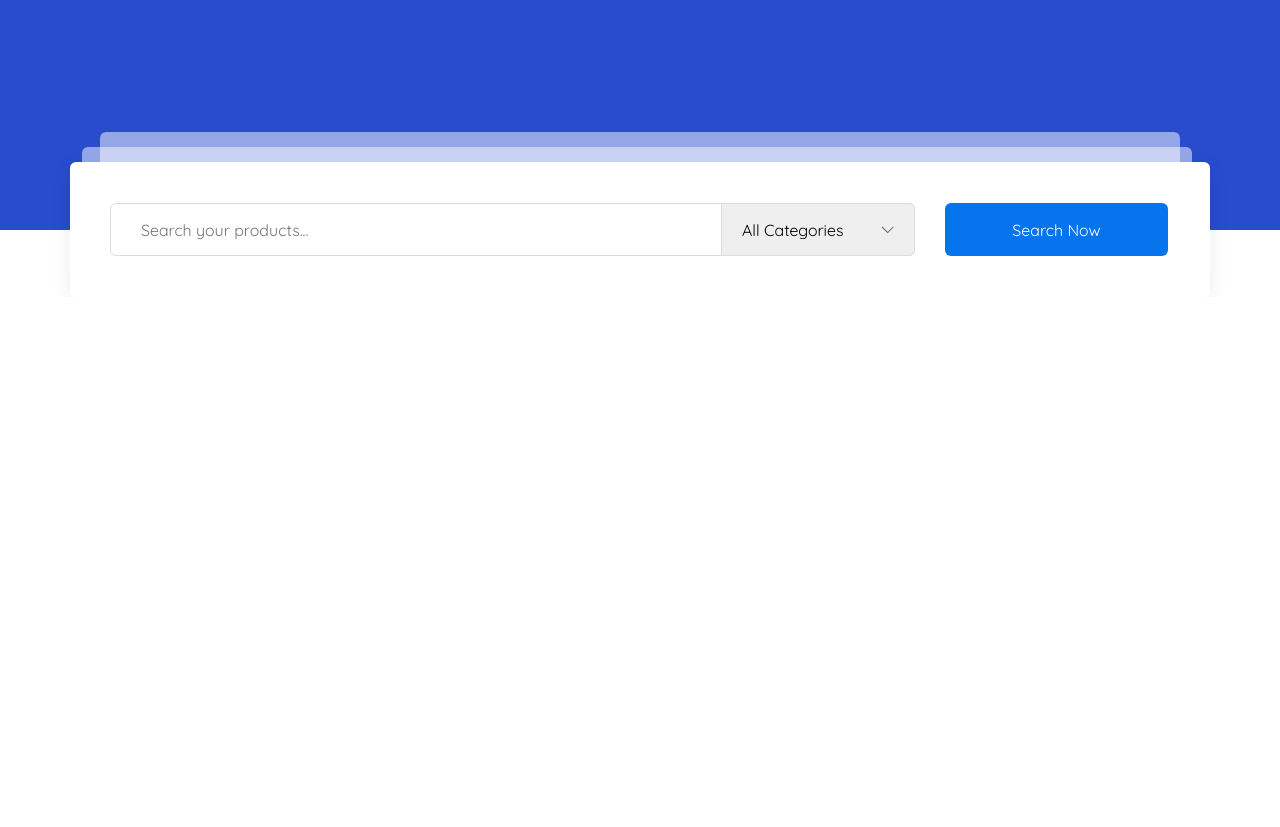
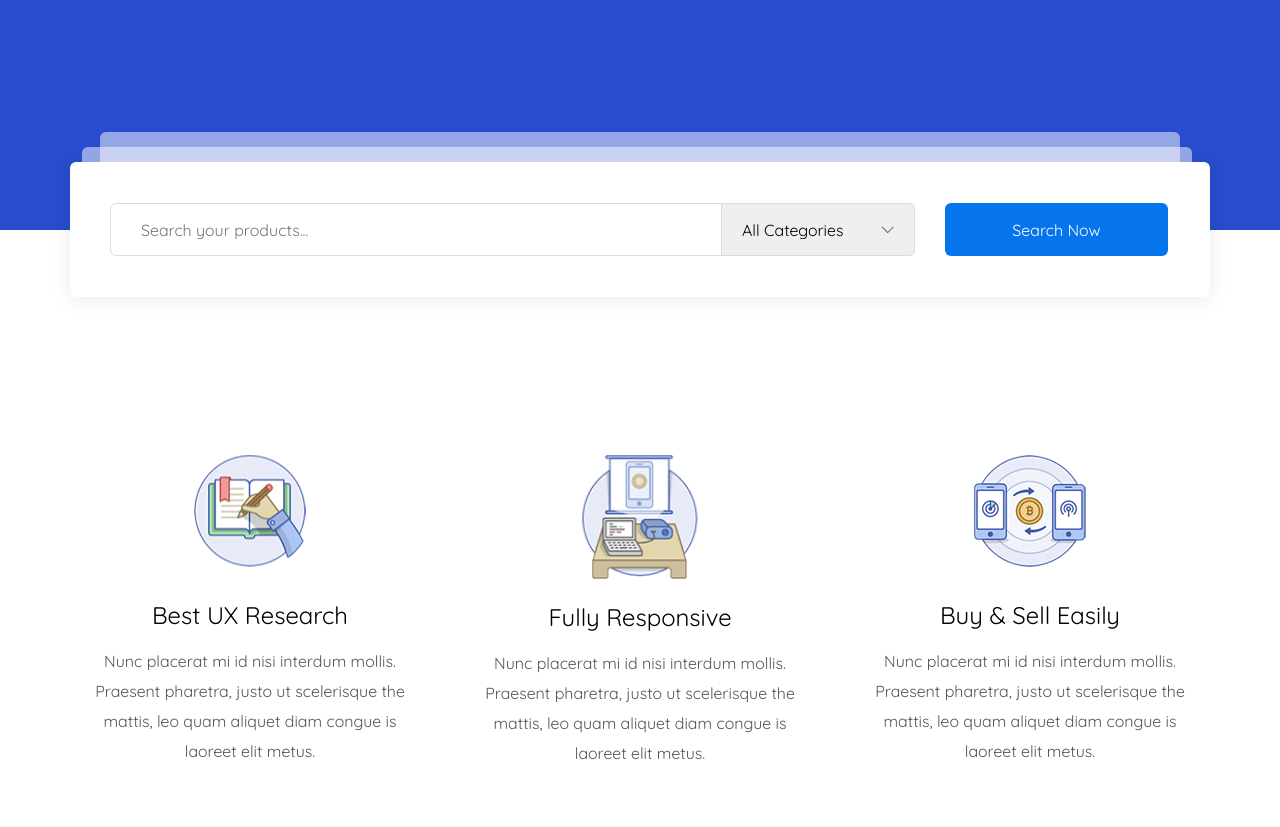
Before and after one commit to daria-dudka/Martplace, a website: page app/index.html in a window 1280 px wide. Shown: the part 677-1504 px from the top of the page. Before the commit the page ends 974 px from the top, so only its background shows below. Drawn offline with nearby package versions, Linux system fonts and the light colour scheme; files that its build step writes are made by us from their sources.

Commit message:
added advantages section

```diff
--- a/app/index.html
+++ b/app/index.html
@@ -132,6 +132,49 @@
       </div>
     </section>
 
+    <section class="advantages">
+      <div class="container">
+        <div class="advantages__inner">
+          <div class="advantages__item">
+            <div class="advantages__item-image image-research">
+            </div>
+            <div class="advantages__item-title">
+              Best UX Research
+            </div>
+            <p class="advantages__item-text">
+              Nunc placerat mi id nisi interdum mollis. Praesent pharetra, justo ut scelerisque
+              the mattis, leo quam aliquet diam
+              congue is laoreet elit metus.
+            </p>
+          </div>
+          <div class="advantages__item">
+            <div class="advantages__item-image image-responsive">
+            </div>
+            <div class="advantages__item-title">
+              Fully Responsive
+            </div>
+            <p class="advantages__item-text">
+              Nunc placerat mi id nisi interdum mollis. Praesent pharetra, justo ut scelerisque
+              the mattis, leo quam aliquet diam
+              congue is laoreet elit metus.
+            </p>
+          </div>
+          <div class="advantages__item">
+            <div class="advantages__item-image image-sell">
+            </div>
+            <div class="advantages__item-title">
+              Buy & Sell Easily
+            </div>
+            <p class="advantages__item-text">
+              Nunc placerat mi id nisi interdum mollis. Praesent pharetra, justo ut scelerisque
+              the mattis, leo quam aliquet diam
+              congue is laoreet elit metus.
+            </p>
+          </div>
+        </div>
+      </div>
+    </section>
+
 
 
   </main>
--- a/app/scss/style.scss
+++ b/app/scss/style.scss
@@ -48,8 +48,8 @@
     min-width: 22px;
     position: absolute;
     border-radius: 50%;
-    top: -50%;
-    right: -50%;
+    top: -70%;
+    right: -70%;
     color: #ffffff;
     font-size: 14px;
     line-height: 23px;
@@ -277,3 +277,54 @@
     opacity: 0.8;
   }
 }
+
+// end search
+// start advantages
+
+.advantages{
+  background-color: #ffffff;
+  padding: 185px 0 120px;
+  &__inner{
+    display: flex;
+    justify-content: space-between;
+  }
+}
+.advantages__item{
+  max-width: 360px;
+  width: 100%;
+  text-align: center;
+  padding: 40px 15px;
+  &:hover{
+    box-shadow: 0px 2px 50px 0px rgba(0, 0, 0, 0.08);
+    cursor: pointer;
+  }
+  &-image{
+    background-repeat: no-repeat;
+    background-size: cover;
+    background-position: center;
+    height: 112px;
+    width: 112px;
+    margin: 0 auto 35px;
+  }
+  .image-research{
+    background-image: url(../images/advantages-1.png);
+  }
+  .image-responsive{
+    background-image: url(../images/advantages-2.png);
+    height: 124px;
+    width: 116px;
+    margin-bottom: 25px;
+  }
+  .image-sell{
+    background-image: url(../images/advantages-3.png);
+  }
+  &-title{
+    font-size: 24px;
+    color: #000000;
+  }
+  &-text{
+    line-height: 30px;
+  }
+}
+
+//end advantages
```
Also changed, not shown: app/images/advantages-1.png (added), app/images/advantages-2.png (added), app/images/advantages-3.png (added). Lines whose indentation alone changed are shown as unchanged.
